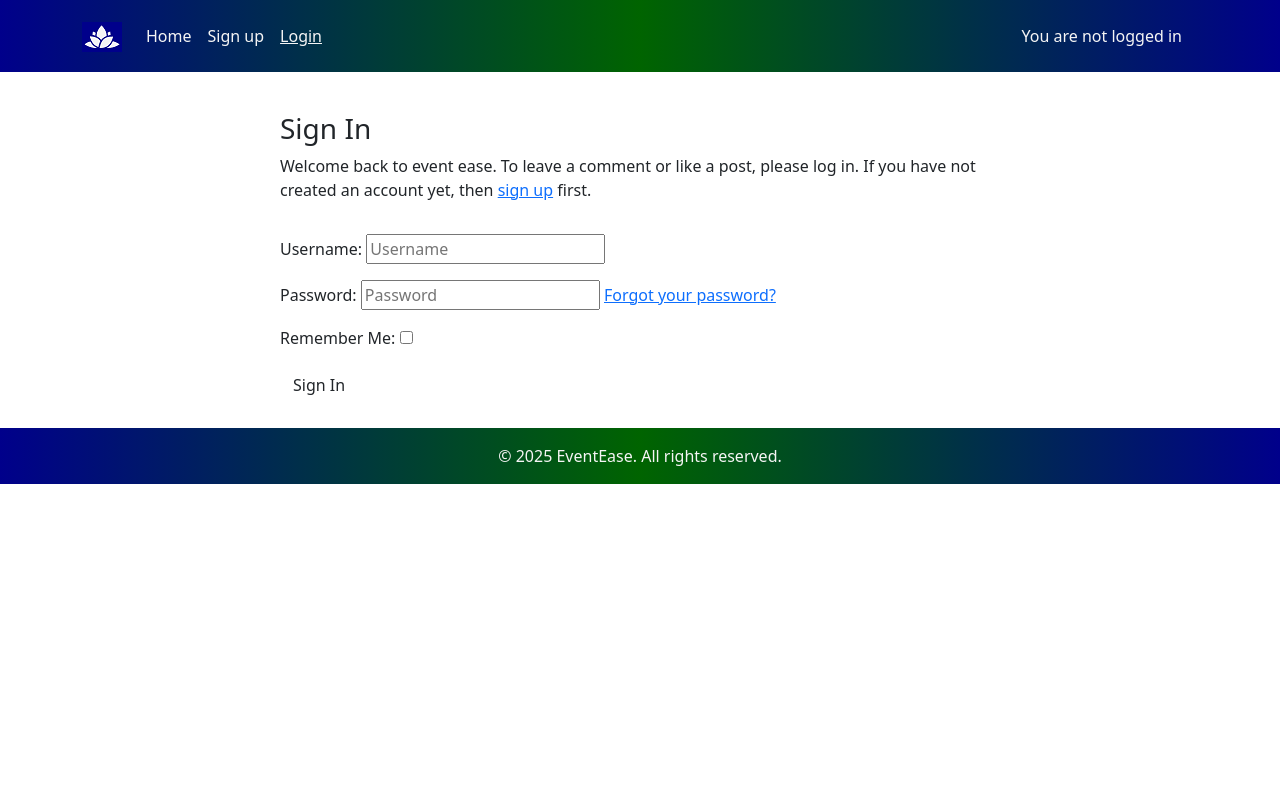
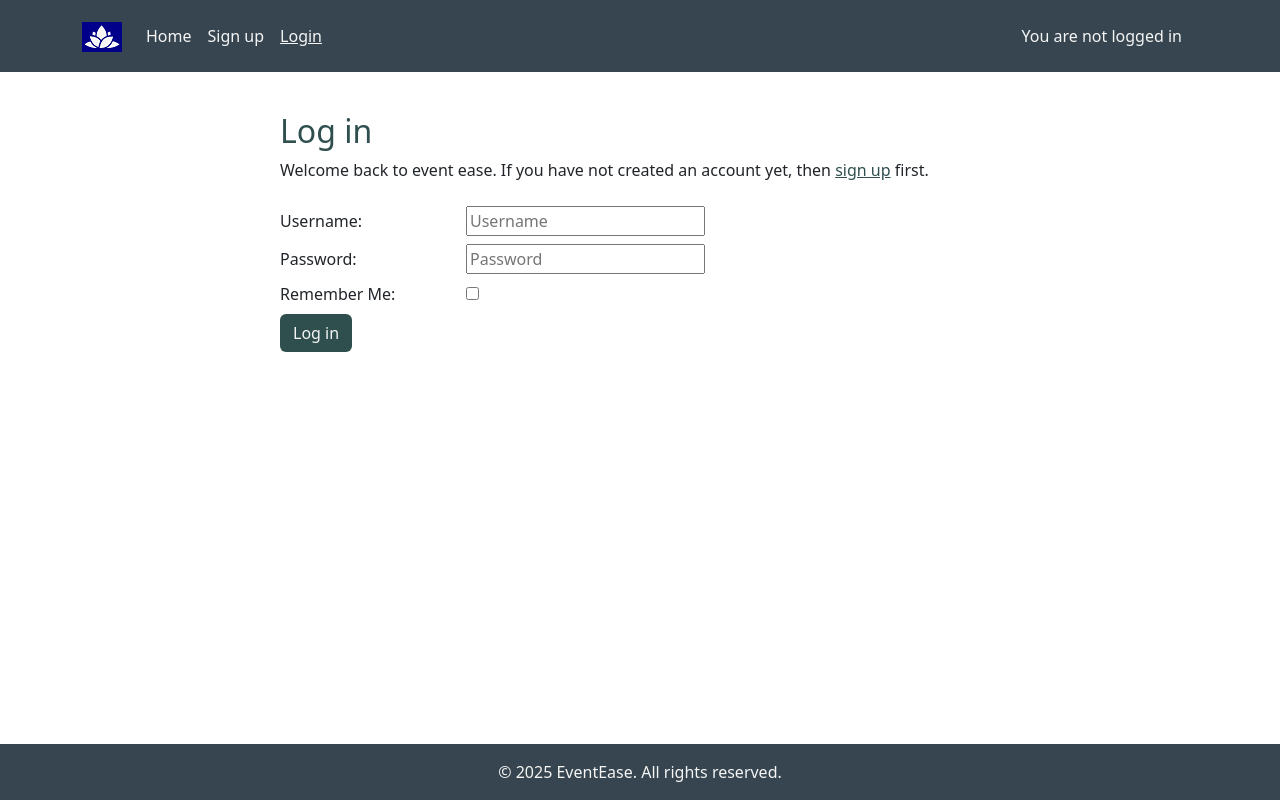
Before and after one commit to salah929/event-ease, a Django app: page /accounts/login/ in a window 1280 px wide. Run offline with Django 4.2, Linux system fonts and the light colour scheme; some libraries are stand-ins or nearby versions.

Commit message:
Style login, logout and signup templates, Add more style to index.html

```diff
--- a/static/css/style.css
+++ b/static/css/style.css
@@ -6,15 +6,16 @@
 /*    --primary-font: "Inter", sans-serif; */
 /*    --secondary-font: "Nova Slim", cursive; */
 
-    --primary-color: #00008b; /* dark blue */
-    --secondary-color: #006400; /* dark green */
-    --third-color: #f5f5f5 /* whitesmoke */
+    --primary-color: #36454F; /* dark blue */
+    --secondary-color: #2F4F4F; /* dark slate gray */
+    --third-color: #f5f5f5; /* whitesmoke */
+    --hover-color: #008080;
 }
 
 
 /* Navbar & Footer */
 .navbar, footer {
-    background: linear-gradient(to right, var(--primary-color), var(--secondary-color), var(--primary-color));
+    background: var(--primary-color);
     color: var(--third-color);
 }
 
@@ -43,38 +44,58 @@
 }
 
 .btn-create:hover {
-    background-color: var(--primary-color);
-}
-
-.event-card {
-    border-color: var(--primary-color);
+    background-color: var(--hover-color);
 }
 
 .card-title {
-    color: var(--primary-color);
+    color: var(--secondary-color);
 }
 
 .btn-register {
     color: var(--third-color);
-    background-color: var(--primary-color);
+    background-color: var(--secondary-color);
 }
 
 .btn-register:hover {
-    background-color: var(--secondary-color);
+    background-color: var(--hover-color);
 }
 
 .btn-next, .btn-previous {
-    color: var(--primary-color);
+    color: var(--secondary-color);
 }
 
 .btn-next:hover, .btn-previous:hover {
-    color: var(--secondary-color);
+    color: var(--hover-color);
 }
 
 .btn-past {
-    color: var(--primary-color);
+    color: var(--secondary-color);
 }
 
 .btn-past:hover {
     color: var(--secondary-color);
 }
+
+/* login.html, logout.html, signup.html */
+.btn-login, .btn-logout, .btn-signup {
+    color: var(--third-color);
+    background-color: var(--secondary-color);
+}
+
+.btn-login:hover, .btn-logout:hover, .btn-signup:hover {
+    color: var(--third-color);
+    background-color: var(--hover-color);
+}
+
+.link {
+    color: var(--secondary-color);
+}
+
+.link:hover {
+    color: var(--hover-color);
+}
+
+.error {
+    color: red;
+    font-style: italic;
+}
--- a/templates/account/login.html
+++ b/templates/account/login.html
@@ -3,31 +3,49 @@
 {% load i18n %}
 {% load account socialaccount %}
 
-{% block head_title %}{% trans "Sign In" %}{% endblock %}
+{% block head_title %}Log In{% endblock %}
 
 {% block content %}
 
 <div class="container">
     <div class="row">
         <div class="col-md-8 mt-3 offset-md-2">
-            <h3>{% trans "Sign In" %}</h3>
+            <h2>Log in</h2>
 
-            <p>{% blocktrans %}Welcome back to event ease. To leave a comment or like a post, please log in. If
-                you
-                have not created an account yet, then <a class="link" href="{{ signup_url }}">sign up</a>
-                first.{% endblocktrans %}</p>
+            <p>
+                Welcome back to event ease. If you have not created an account yet, then <a class="link" href="{{ signup_url }}">sign up</a> first.
+            </p>
         </div>
     </div>
     <div class="row">
-        <div class="col-md-8 mt-3 offset-md-2">
+        <div class="col-md-8 mt-2 offset-md-2">
             <form class="login" method="POST" action="{% url 'account_login' %}">
                 {% csrf_token %}
-                {{ form.as_p }}
+
+                {% for field in form %}
+                    <div class="row mb-2 align-items-center">
+                        <label for="{{ field.id_for_label }}" class="col-sm-4 col-lg-3">{{ field.label }}:</label>
+                        <div class="col-sm-8 col-lg-9">
+                            {{ field }}
+                            {% if field.errors %}
+                                <div class="text-danger small">{{ field.errors }}</div>
+                            {% endif %}
+                        </div>
+                    </div>
+                {% endfor %}
+
                 {% if redirect_field_value %}
                 <input type="hidden" name="{{ redirect_field_name }}" value="{{ redirect_field_value }}" />
                 {% endif %}
-                <button class="btn btn-signup right" type="submit">{% trans "Sign In" %}</button>
+                <button class="btn btn-login" type="submit">Log in</button>
             </form>
+            {% if form.non_field_errors %}
+                <div class="errors">
+                    {% for error in form.non_field_errors %}
+                        <div class="error">{{ error }}</div>
+                    {% endfor %}
+                </div>
+            {% endif %}
         </div>
     </div>
 </div>
--- a/templates/base.html
+++ b/templates/base.html
@@ -13,10 +13,10 @@
         <link rel="stylesheet" href="https://cdn.jsdelivr.net/npm/bootstrap@5.3.3/dist/css/bootstrap.min.css">
         <link rel="stylesheet" href="{% static 'css/style.css' %}">
     </head>
-    <body>
+    <body class="d-flex flex-column min-vh-100">
 
         <!-- Navigation -->
-    <nav class="navbar navbar-expand-lg">
+    <nav class="navbar navbar-expand-sm">
         <div class="container">
             <a class="navbar-brand" href="{% url 'home' %}">
                 <img src="{% static 'images/logo.png' %}" alt="logo" class="logo">
@@ -60,7 +60,7 @@
     </nav>
 
         <!-- Main content -->
-        <main class="container my-4">
+        <main class="flex-grow-1 container my-4">
             {% block content %}
             {% endblock %}
         </main>
```
Also changed, not shown: templates/account/logout.html (+4 -5 lines), templates/account/signup.html (+25 -12 lines), 1 other file.
